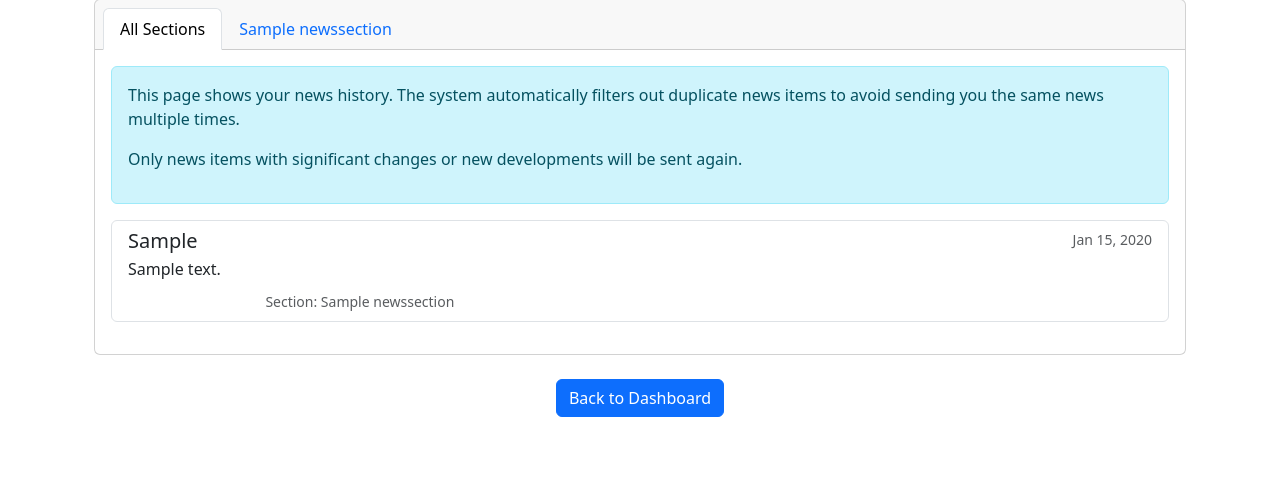
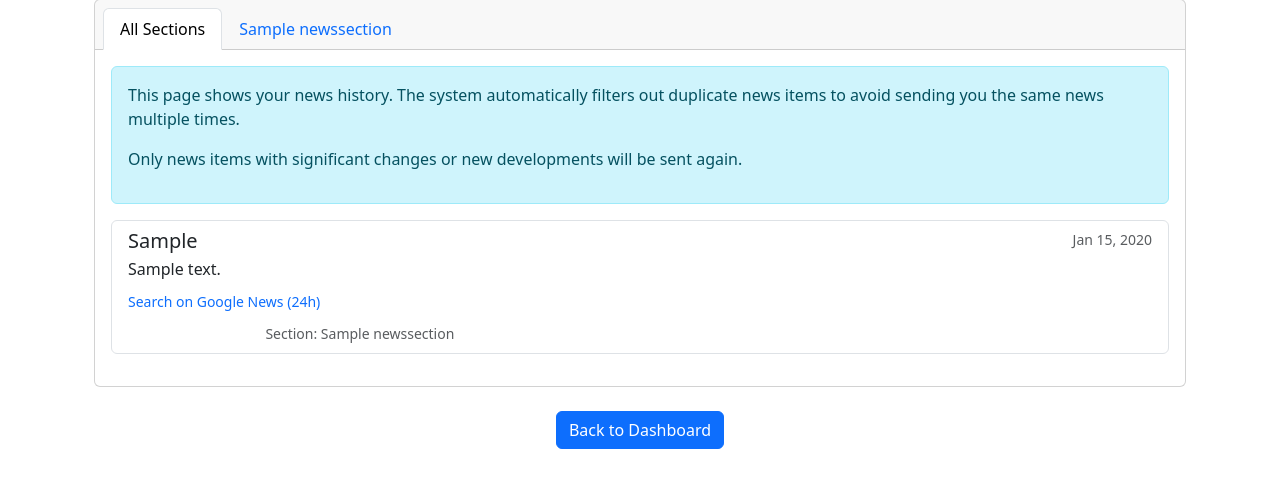
Before and after one commit to payalnik/news, a Django app: page /news-history/ in a window 1280 px wide. Shown: the part 157-645 px from the top of the page. Run offline with Django 5.2, Linux system fonts and the light colour scheme; a user stored in the database is signed in; tables that the repository leaves empty hold one stand-in row (values such as "Sample post"); parts of the project's set-up code (start-up, migrations or seed data) failed here and were passed over.

Commit message:
Refactor news templates to improve source link presentation and add Google News search link. Ensure consistent formatting for source lists in both news history and email templates.

```diff
--- a/news_updater/templates/news_app/news_history.html
+++ b/news_updater/templates/news_app/news_history.html
@@ -37,15 +37,17 @@
                                     </div>
                                     <p class="mb-1">{{ item.details }}</p>
 
-                                    {% if item.sources_list %}
-                                        <div class="mt-2">
+                                    <div class="mt-2">
+                                        {% if item.sources_list %}
                                             <small class="text-muted">Sources:
                                                 {% for source in item.sources_list %}
                                                     <a href="{{ source.url }}" target="_blank" class="mr-2">{{ source.title }}</a>
                                                 {% endfor %}
                                             </small>
-                                        </div>
-                                    {% endif %}
+                                            <br>
+                                        {% endif %}
+                                        <small><a href="https://www.google.com/search?q={{ item.headline|urlencode }}&tbm=nws&tbs=qdr:d" target="_blank" class="text-decoration-none"><i class="fas fa-search"></i> Search on Google News (24h)</a></small>
+                                    </div>
 
                                     <div class="mt-2">
                                         <span class="badge
```
Also changed, not shown: news_updater/templates/news_app/news_update_email.html (+9 -6 lines).
